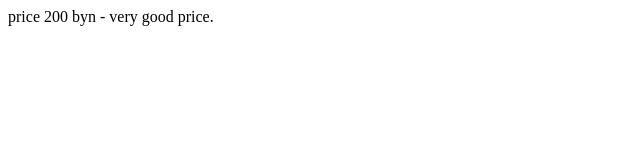
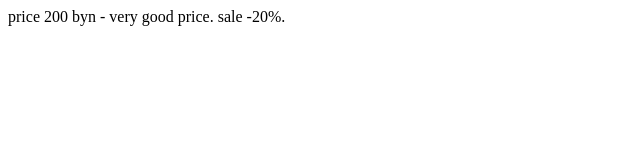
Before and after one commit to iwilus/ProjectVisual, a plain HTML site: page sale.html in a window 1280 px wide. Shown: the full height of the page, 0-640 px from the left. Drawn offline with Linux system fonts and the light colour scheme.

Commit message:
Update3 sale.html

```diff
--- a/sale.html
+++ b/sale.html
@@ -7,5 +7,6 @@
 </head>
 <body>
     price 200 byn - very good price.
+    sale -20%.
 </body>
 </html>
```
